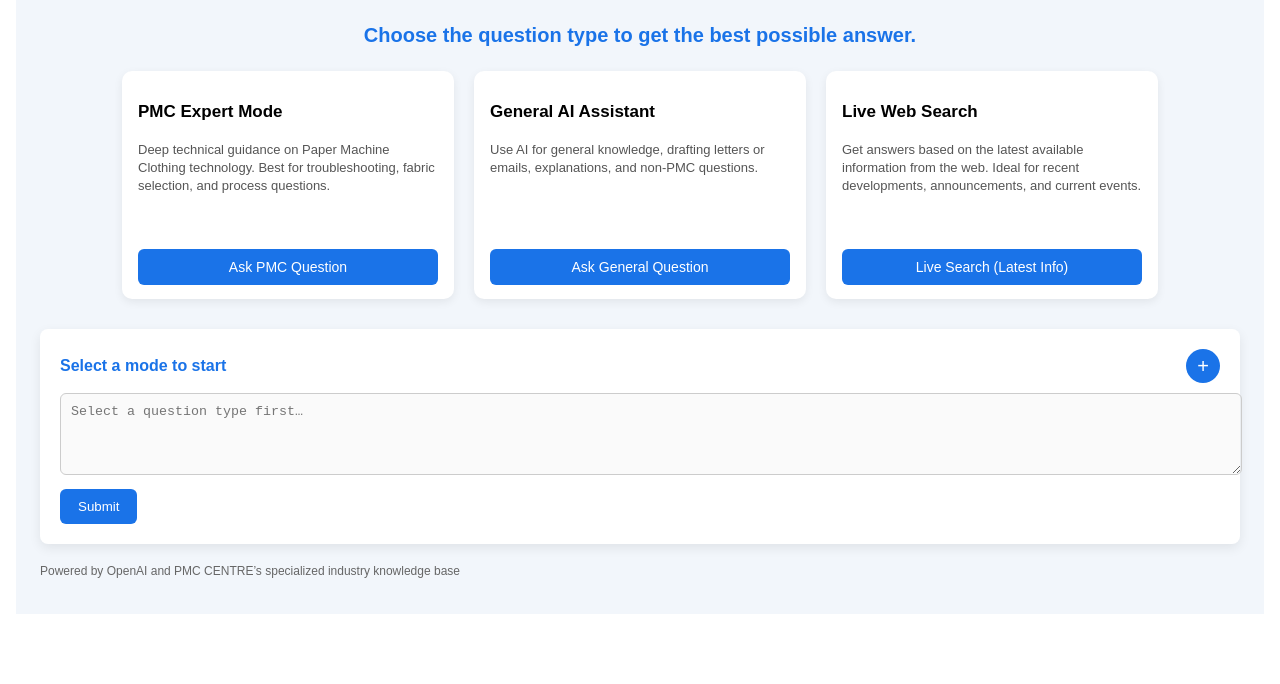
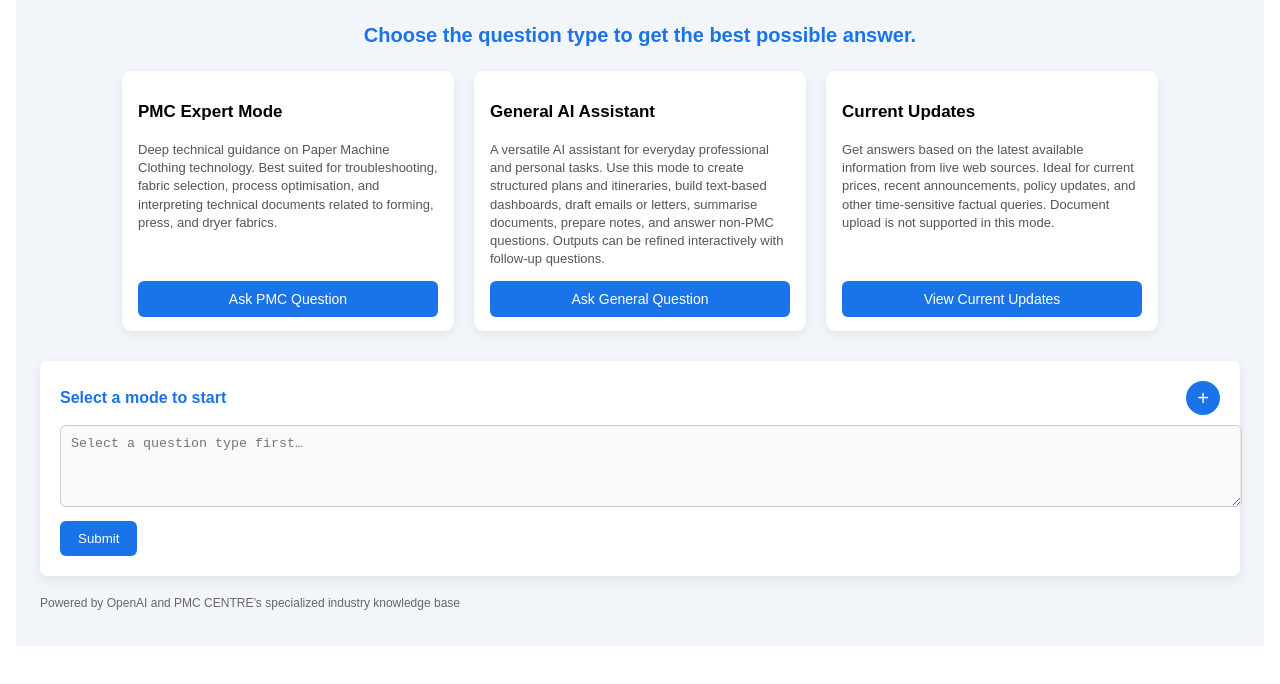
Before and after one commit to support231/pmc-centre-ai-clean-ui, a Next.js app: page / in a window 1280 px wide. Shown: the top 684 px of the page. Built offline with nearby package versions, Linux system fonts and the light colour scheme.

Commit message:
Enhance placeholder and mode descriptions

```diff
--- a/app/page.tsx
+++ b/app/page.tsx
@@ -70,9 +70,9 @@ export default function Home() {
     if (mode === "PMC")
       return "Ask a Paper Machine Clothing question (forming, felt, dryer fabrics)…";
     if (mode === "GENERAL")
-      return "Ask a general question (draft email, explain concept, GK)…";
+      return "Ask a general question, create plans or itineraries, or build structured dashboards…";
     if (mode === "LIVE")
-      return "Ask about latest developments, announcements, or current events…";
+      return "Ask about current prices, recent announcements, or latest updates…";
     return "Select a question type first…";
   }
 
@@ -137,7 +137,7 @@ export default function Home() {
       >
         {modeCard(
           "PMC Expert Mode",
-          "Deep technical guidance on Paper Machine Clothing technology. Best for troubleshooting, fabric selection, and process questions.",
+          "Deep technical guidance on Paper Machine Clothing technology. Best suited for troubleshooting, fabric selection, process optimisation, and interpreting technical documents related to forming, press, and dryer fabrics.",
           "Ask PMC Question",
           "PMC",
           mode,
@@ -146,7 +146,7 @@ export default function Home() {
 
         {modeCard(
           "General AI Assistant",
-          "Use AI for general knowledge, drafting letters or emails, explanations, and non-PMC questions.",
+          "A versatile AI assistant for everyday professional and personal tasks. Use this mode to create structured plans and itineraries, build text-based dashboards, draft emails or letters, summarise documents, prepare notes, and answer non-PMC questions. Outputs can be refined interactively with follow-up questions.",
           "Ask General Question",
           "GENERAL",
           mode,
@@ -154,9 +154,9 @@ export default function Home() {
         )}
 
         {modeCard(
-          "Live Web Search",
-          "Get answers based on the latest available information from the web. Ideal for recent developments, announcements, and current events.",
-          "Live Search (Latest Info)",
+          "Current Updates",
+          "Get answers based on the latest available information from live web sources. Ideal for current prices, recent announcements, policy updates, and other time-sensitive factual queries. Document upload is not supported in this mode.",
+          "View Current Updates",
           "LIVE",
           mode,
           setMode
@@ -189,8 +189,8 @@ export default function Home() {
             onClick={() => {
               if (mode === "LIVE") {
                 alert(
-        "Live Web Search does not support document upload. " +
-        "Please switch to PMC or General mode."
+                  "Current Updates does not support document upload. " +
+                    "Please switch to PMC Expert Mode or General AI Assistant."
                 );
                 return;
               }
@@ -199,7 +199,7 @@ export default function Home() {
             disabled={!mode || loading}
             title={
               mode === "LIVE"
-      ? "File upload not available in Live Web Search"
+                ? "File upload not available in Current Updates"
                 : "Upload file"
             }
             style={{
```
Lines whose indentation alone changed are shown as unchanged.
